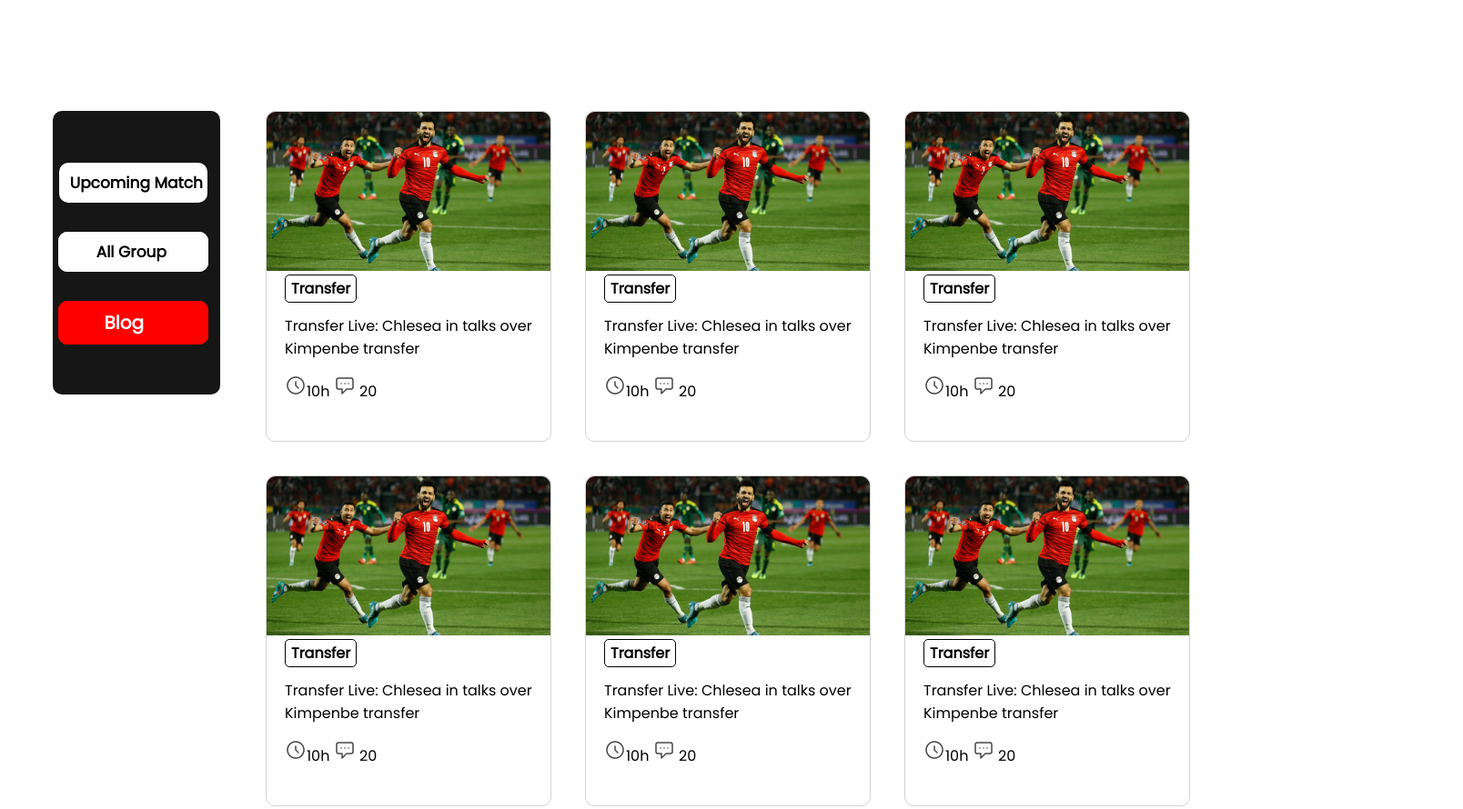
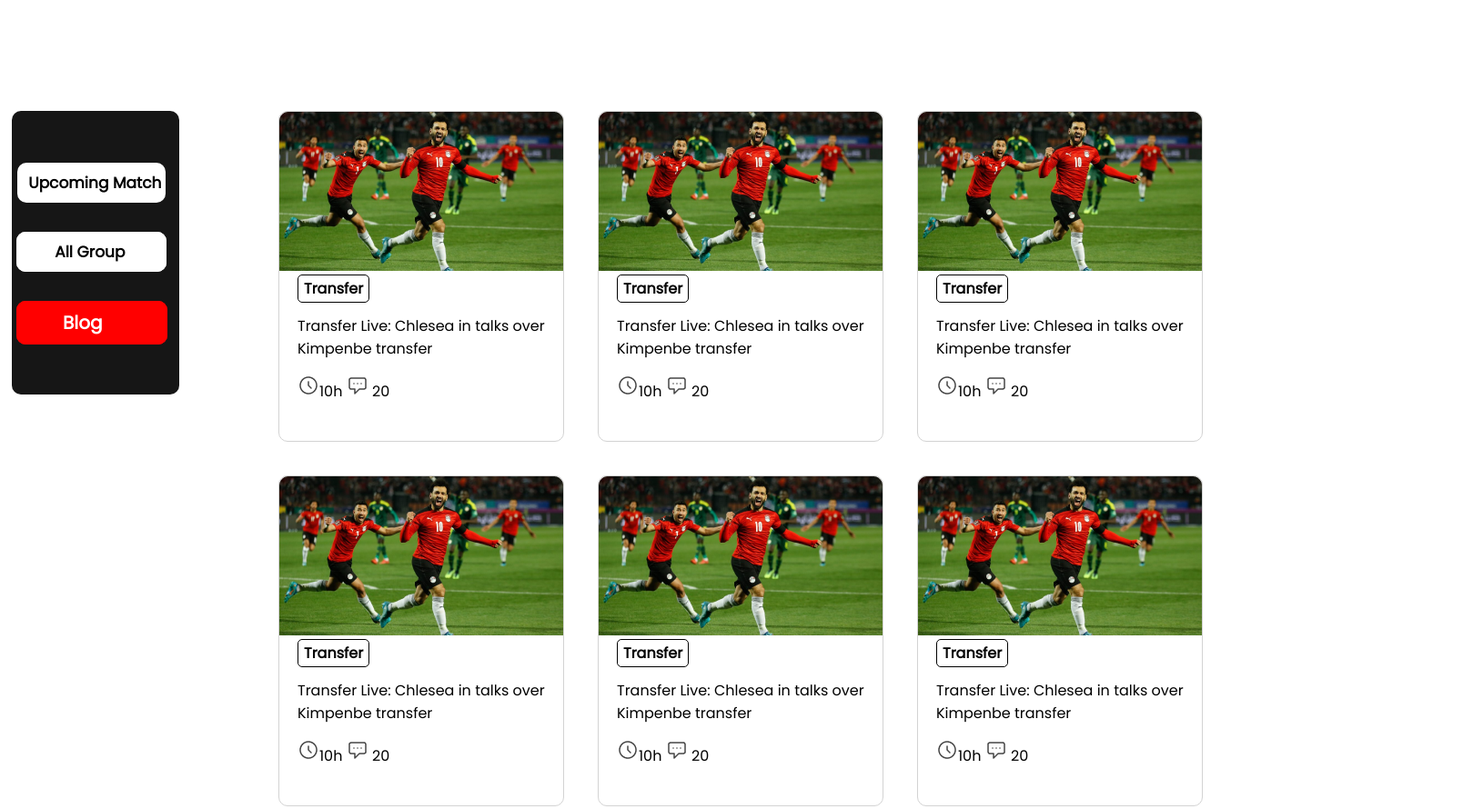
Before and after one commit to rayhan3030/world-cup-2022, a plain HTML site: page index.html in a window 1280 px wide. Shown: the part 664-1554 px from the top of the page at 91% size, 1608 px wide, since content can reach past the window. Drawn offline with Linux system fonts and the light colour scheme.

Commit message:
allago sesh korlam

```diff
--- a/styles/style.css
+++ b/styles/style.css
@@ -8,7 +8,7 @@
 body {
     font-family: 'Poppins', sans-serif;
     position: relative;
-    width: 1600px;
+    width: 1341px;
     height: 2264px;
 
     background: #FFFFFF;
@@ -209,6 +209,7 @@ body {
     display: grid;
     grid-template-columns: repeat(3, 1fr);
     grid-gap: 37px;
+    margin-left: 105px;
 }
 
 /* mid box section for second page starts here  */
```
